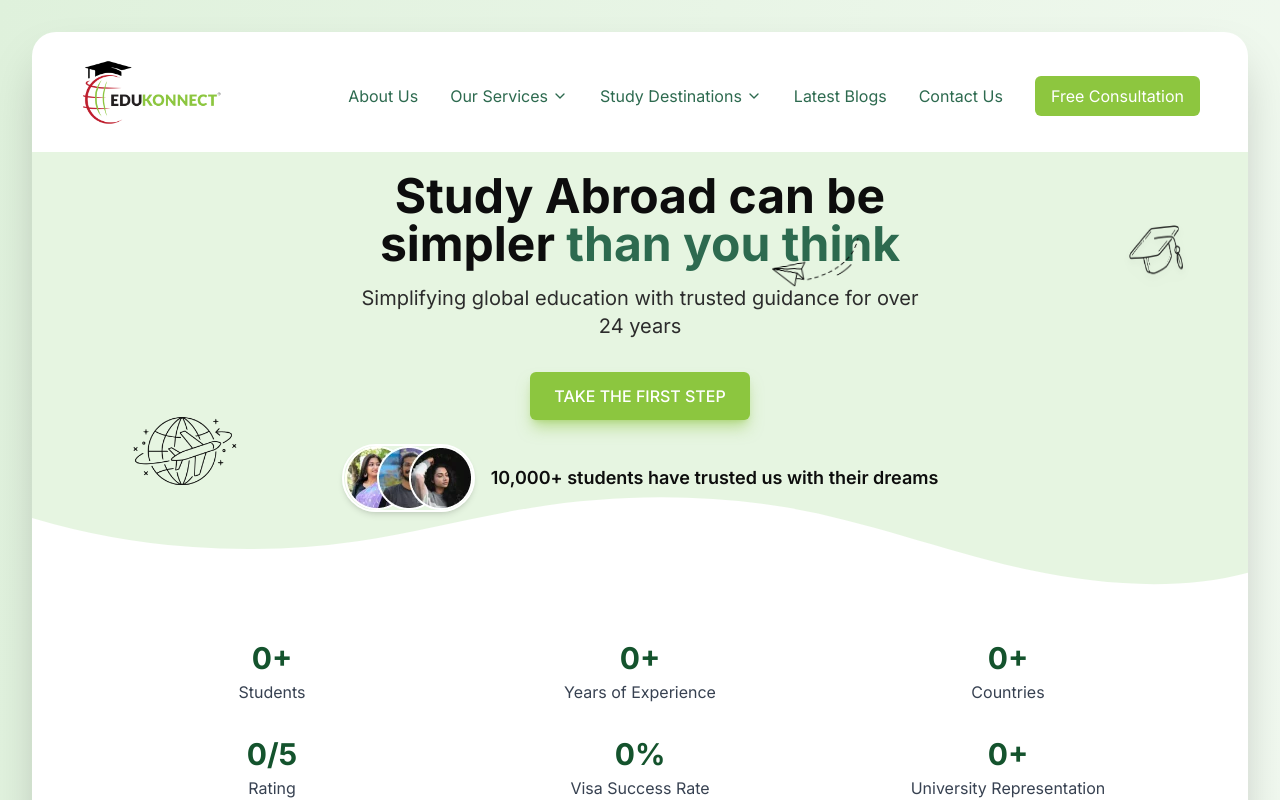
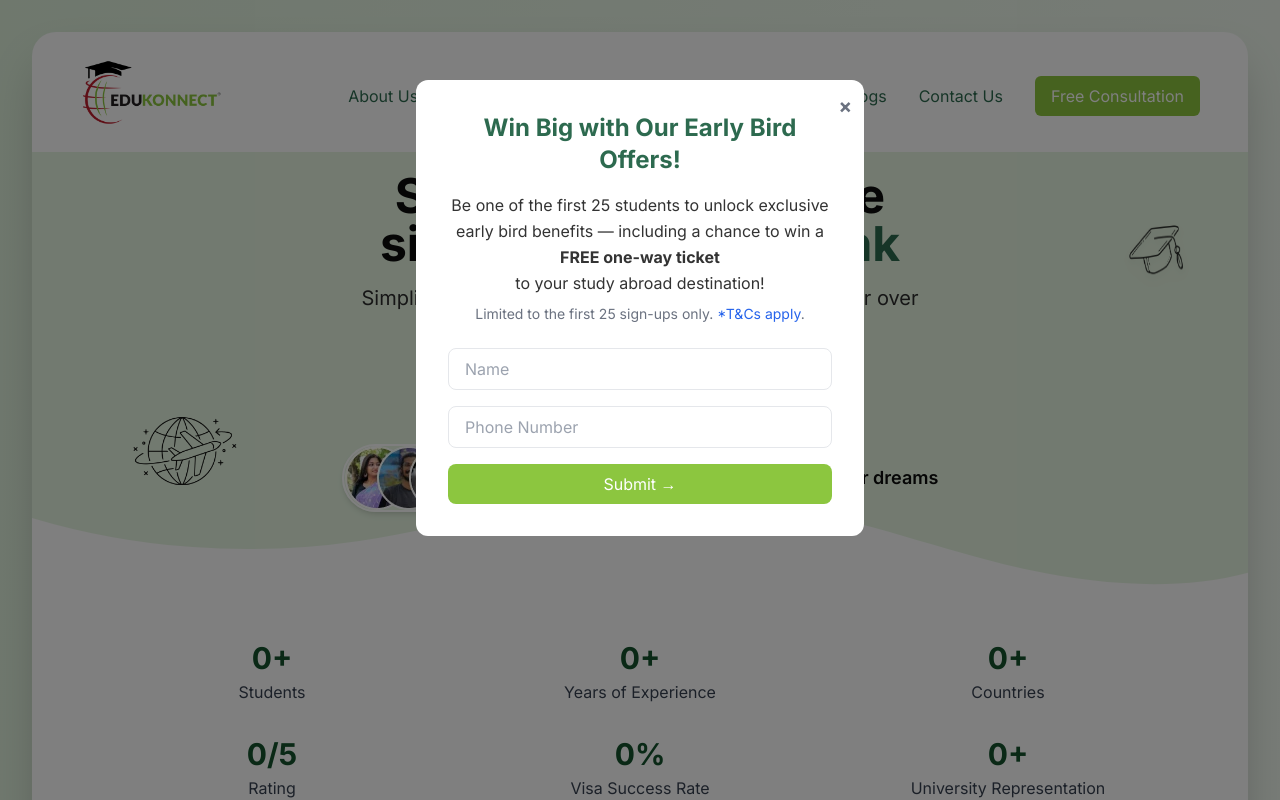
Before and after one commit to Himanshu2002Singh/educationsite, a React (Vite) app: page / in a window 1280 px wide. Shown: the top 800 px of the page. Built offline with nearby package versions, Linux system fonts and the light colour scheme.

Commit message:
add Popup

```diff
--- /dev/null
+++ b/src/Popform/HomePop.tsx
@@ -0,0 +1,100 @@
+import React, { useState, useEffect } from "react";
+
+export default function HomePop() {
+  const [isOpen, setIsOpen] = useState(false);
+  const [formData, setFormData] = useState({ name: "", phone: "" });
+  const [submitted, setSubmitted] = useState(false);
+  const [entriesCount, setEntriesCount] = useState(0);
+  const MAX_ENTRIES = 25;
+
+  // Load count from localStorage
+  useEffect(() => {
+    const count = parseInt(localStorage.getItem("earlyBirdCount")) || 0;
+    setEntriesCount(count);
+
+    if (count < MAX_ENTRIES) {
+      setTimeout(() => setIsOpen(true), 1000); // Open popup after 1 second
+    }
+  }, []);
+
+  const handleChange = (e) => {
+    setFormData({ ...formData, [e.target.name]: e.target.value });
+  };
+
+  const handleSubmit = (e) => {
+    e.preventDefault();
+    if (entriesCount >= MAX_ENTRIES) return;
+
+    const newCount = entriesCount + 1;
+    setEntriesCount(newCount);
+    localStorage.setItem("earlyBirdCount", newCount);
+    setSubmitted(true);
+
+    console.log("Form submitted:", formData);
+    // API/email integration can go here
+  };
+
+  const closeModal = () => setIsOpen(false);
+
+  if (!isOpen) return null;
+
+  return (
+    <div className="fixed inset-0 bg-black bg-opacity-50 flex items-start justify-center z-50 pt-10 sm:pt-20">
+
+      <div className="bg-white rounded-xl p-6 sm:p-8 max-w-sm sm:max-w-md w-full relative">
+
+        <button
+          onClick={closeModal}
+          className="absolute top-3 right-3 text-gray-500 hover:text-gray-700 text-xl font-bold "
+        >
+          ×
+        </button>
+
+        <h2 className="text-2xl font-bold mb-4 text-center">
+          Win Big with Our Early Bird Offers!
+        </h2>
+        <p className="mb-2 text-center">
+          Be one of the first 25 students to unlock exclusive early bird benefits — including a chance to win a <br/><span className="font-bold">FREE one-way ticket</span><br/> to your study abroad destination!
+        </p>
+        <p className="mb-6 text-sm text-gray-500 text-center">Limited to the first 25 sign-ups only.<span className="text-blue-600"> *T&Cs apply</span>.</p>
+
+        {entriesCount >= MAX_ENTRIES ? (
+          <p className="text-red-600 font-semibold mt-4 text-center">
+            Sorry! Early bird entries are now closed.
+          </p>
+        ) : !submitted ? (
+          <form onSubmit={handleSubmit} className="space-y-4">
+            <input
+              type="text"
+              name="name"
+              placeholder="Name"
+              value={formData.name}
+              onChange={handleChange}
+              required
+              className="w-full px-4 py-2 border rounded-lg focus:outline-none focus:ring-2 focus:ring-green-500"
+            />
+            <input
+              type="tel"
+              name="phone"
+              placeholder="Phone Number"
+              value={formData.phone}
+              onChange={handleChange}
+              required
+              className="w-full px-4 py-2 border rounded-lg focus:outline-none focus:ring-2 focus:ring-green-500"
+            />
+            <button
+              type="submit"
+              className="w-full bg-[#8cc63f] text-white py-2 rounded-lg hover:bg-green-700 transition"
+            >
+              Submit →
+            </button>
+          </form>
+        ) : (
+          <p className="text-green-600 font-semibold mt-4 text-center">
+            Thank you! Your early bird entry has been received.
+          </p>
+        )}
+      </div>
+    </div>
+  );
+}
--- a/src/components/Home.tsx
+++ b/src/components/Home.tsx
@@ -12,6 +12,7 @@ import FAQSection from './Faq'
 
 import AdmissionsSection from './CoursesAdmission'
 import GlobalStudyDestinations from './CountryFlegs'
+import HomePop from '../Popform/HomePop'
 
 
 function Home() {
@@ -34,6 +35,7 @@ function Home() {
 
     <FAQSection/>
       {/* <Contact /> */}
+      <HomePop/>
 
     </div>
   )
--- a/src/components/TesPRep/HeroTest.tsx
+++ b/src/components/TesPRep/HeroTest.tsx
@@ -10,13 +10,13 @@ export default function DreamScoreHero() {
           <img
             src={img3} // 👈 apni image ka path yaha daalein
             alt="Student studying"
-            className="w-full h-full object-cover ml-[-150px]"
+            className="w-full h-full object-cover md:ml-[-150px]"
           />
           <div className="absolute inset-0 bg-[#E6F5E1] opacity-0"></div>
         </div>
 
         {/* Right: Content */}
-        <div className="p-8 md:p-12 relative z-10 text-center md:text-left ml-[-150px]">
+        <div className="p-8 md:p-12 relative z-10 text-center md:text-left md:ml-[-150px]">
           <h1 className="text-3xl md:text-4xl font-bold text-gray-800 leading-snug">
             Your Dream Score, <br /> Delivered.
           </h1>
--- a/src/components/TesPRep/Result.tsx
+++ b/src/components/TesPRep/Result.tsx
@@ -68,7 +68,7 @@ export default function ResultShowcase() {
         >
           {students.map((student, idx) => (
             <SwiperSlide key={idx}>
-              <div className=" shadow-lg rounded-2xl p-6 border border-[#8cc63f] bg-[#f9f9f9]">
+              <div className=" shadow-lg rounded-2xl p-6 border border-[#8cc63f] bg-[#f9f9f9] ">
                 {/* Image */}
                 <div className="w-24 h-24 mx-auto rounded-full overflow-hidden border-2 ">
                   <img
--- a/src/components/TesPRep/TestCategort.tsx
+++ b/src/components/TesPRep/TestCategort.tsx
@@ -90,21 +90,22 @@ const TestCard: React.FC<TestCardProps> = ({
   duration,
   cta,
 }) => (
-  <div className="bg-white border border-gray-200 shadow-md rounded-2xl p-6 flex flex-col justify-between hover:shadow-xl transition">
+  <div className=" text-black bg-white border border-gray-200 shadow-md rounded-2xl p-6 flex flex-col justify-between hover:shadow-xl transition">
     <div>
       <div className="text-3xl mb-3">{icon}</div>
       <h3 className="text-xl font-semibold text-black">{title}</h3>
-      <p className="text-gray-600 text-sm mt-2">{summary}</p>
-      <p className="text-gray-700 text-sm mt-3">
+      <p className="text-black text-sm mt-2">{summary}</p>
+      <p className="text-black text-sm mt-3">
         <strong>Format:</strong> {format}
       </p>
-      <p className="text-gray-700 text-sm">
+      <p className="text-black text-sm">
         <strong>Course Duration:</strong> {duration}
       </p>
     </div>
-    <button className="mt-4 text-[#8cc63f] bg-[#be1e2d] font-semibold hover:text-green-900 rounded-lg px-2xl">
+    <button className="mt-4 bg-[#be1e2d] text-white font-semibold rounded-lg px-6 py-3 shadow-md hover:bg-red-800 transition w-fit">
       {cta}
     </button>
+
   </div>
 );
 
@@ -139,11 +140,12 @@ export default function PrepTabs() {
         </div>
 
         {/* Cards */}
-        <div className="grid sm:grid-cols-2 lg:grid-cols-3 gap-6">
-          {testCategories[activeTab].map((test, idx) => (
-            <TestCard key={idx} {...test} />
-          ))}
-        </div>
+<div className="grid grid-cols-1 sm:grid-cols-2 gap-8">
+  {testCategories[activeTab].map((test, idx) => (
+    <TestCard key={idx} {...test} />
+  ))}
+</div>
+
 
         {/* Overall CTA */}
         <div className="text-center mt-10">
```
